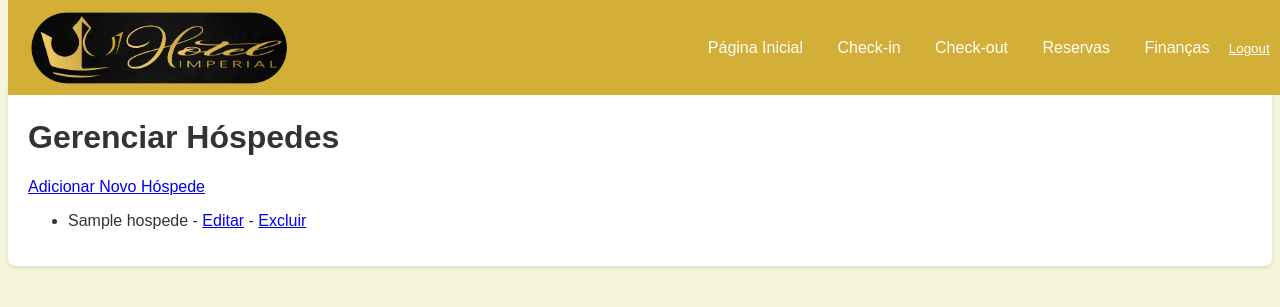
After one commit to MiqueiasBoeira/sistema_hotel_imperial, a Django app: page /hospedes/ in a window 1280 px wide. The commit adds this page. Shown: the top 307 px of the page. Run offline with Django 5.2, Linux system fonts and the light colour scheme; a user stored in the database is signed in; tables that the repository leaves empty hold one stand-in row (values such as "Sample post").

Commit message:
Backup antes de resetar as migrations

```diff
--- a/core/forms.py
+++ b/core/forms.py
@@ -16,3 +16,9 @@ class CheckinForm(forms.ModelForm):
         self.fields['hospede'].queryset = Hospede.objects.all()
         self.fields['data_checkin'].widget = forms.DateInput(attrs={'type': 'date'})
         self.fields['data_checkout'].widget = forms.DateInput(attrs={'type': 'date'})
+
+
+class HospedeForm(forms.ModelForm):
+    class Meta:
+        model = Hospede
+        fields = ['nome_completo', 'cpf', 'email', 'telefone', 'endereco', 'tipo_cliente', 'empresa']
--- a/core/templates/core/checkin.html
+++ b/core/templates/core/checkin.html
@@ -9,6 +9,7 @@
 <form method="post">
         {% csrf_token %}
         {{ form.as_p }}
+    <a href="{% url 'incluir_hospede_view' %}" class="btn">Incluir Hóspede</a>
         <button type="submit">Registrar Check-in</button>
     </form>
 </div>
--- /dev/null
+++ b/core/templates/core/gerenciar_hospedes.html
@@ -0,0 +1,15 @@
+{% extends 'core/base.html' %}
+
+{% block title %}Gerenciar Hóspedes{% endblock %}
+
+{% block content %}
+<div class="hospedes-container">
+    <h1>Gerenciar Hóspedes</h1>
+    <a href="{% url 'incluir_hospede_view' %}" class="btn">Adicionar Novo Hóspede</a>
+    <ul>
+        {% for hospede in hospedes %}
+        <li>{{ hospede.nome_completo }} - <a href="{% url 'editar_hospede_view' hospede.id %}">Editar</a> - <a href="{% url 'excluir_hospede_view' hospede.id %}">Excluir</a></li>
+        {% endfor %}
+    </ul>
+</div>
+{% endblock %}
--- a/core/urls.py
+++ b/core/urls.py
@@ -11,5 +11,9 @@ urlpatterns = [
     path('quarto/<int:quarto_id>/', views.quarto_detalhes, name='quarto_detalhes'),
     path('financas/', views.financas_view, name='financas'),
     path('logout/', auth_views.LogoutView.as_view(), name='logout'),
+    path('hospedes/incluir/', views.incluir_hospede_view, name='incluir_hospede_view'),
+    path('hospedes/', views.gerenciar_hospedes_view, name='gerenciar_hospedes_view'),
+    path('hospedes/editar/<int:pk>/', views.editar_hospede_view, name='editar_hospede_view'),
+    path('hospedes/excluir/<int:pk>/', views.excluir_hospede_view, name='excluir_hospede_view'),
     # Adicione outras rotas conforme necessário
 ]
--- a/core/views.py
+++ b/core/views.py
@@ -3,7 +3,7 @@ from django.shortcuts import render, redirect, get_object_or_404
 from .models import Quarto, Hospede, Checkin, Empresa, Checkout, Financeira, Reserva
 from django.contrib.auth.decorators import login_required, permission_required
 from django.contrib import messages
-from .forms import CheckinForm
+from .forms import CheckinForm, HospedeForm
 
 
 
@@ -19,8 +19,6 @@ def login_view(request):
             return render(request, 'core/login.html', {'error': 'Usuário ou senha inválidos'})
     return render(request, 'core/login.html')
 
-
-
 @login_required
 def pagina_inicial(request):
     quartos = Quarto.objects.select_related('hospede', 'checkin').all()
@@ -33,7 +31,6 @@ def pagina_inicial(request):
         'quartos': quartos
     }
     return render(request, 'core/pagina_inicial.html', context)
-
 
 @login_required
 def checkin_view(request):
@@ -50,6 +47,48 @@ def checkin_view(request):
     else:
         form = CheckinForm()
     return render(request, 'core/checkin.html', {'form': form})
+
+@login_required
+def incluir_hospede_view(request):
+    if request.method == 'POST':
+        form = HospedeForm(request.POST)
+        if form.is_valid():
+            form.save()
+            return redirect('checkin_view')  # Redirecionar de volta ao formulário de check-in
+    else:
+        form = HospedeForm()
+    return render(request, 'core/incluir_hospede.html', {'form': form})
+
+@login_required
+def gerenciar_hospedes_view(request):
+    hospedes = Hospede.objects.all()
+    return render(request, 'core/gerenciar_hospedes.html', {'hospedes': hospedes})
+
+
+@login_required
+def editar_hospede_view(request, pk):
+    hospede = get_object_or_404(Hospede, pk=pk)
+    if request.method == 'POST':
+        form = HospedeForm(request.POST, instance=hospede)
+        if form.is_valid():
+            form.save()
+            return redirect('gerenciar_hospedes_view')
+    else:
+        form = HospedeForm(instance=hospede)
+    return render(request, 'core/incluir_hospede.html', {'form': form})
+
+@login_required
+def excluir_hospede_view(request, pk):
+    hospede = get_object_or_404(Hospede, pk=pk)
+    if request.method == 'POST':
+        hospede.delete()
+        return redirect('gerenciar_hospedes_view')
+    return render(request, 'core/excluir_hospede_confirm.html', {'hospede': hospede})
+
+
+
+
+
 
 @login_required
 def checkout_view(request):
```
Also changed, not shown: core/templates/core/incluir_hospede.html (added, +14 -0 lines).
